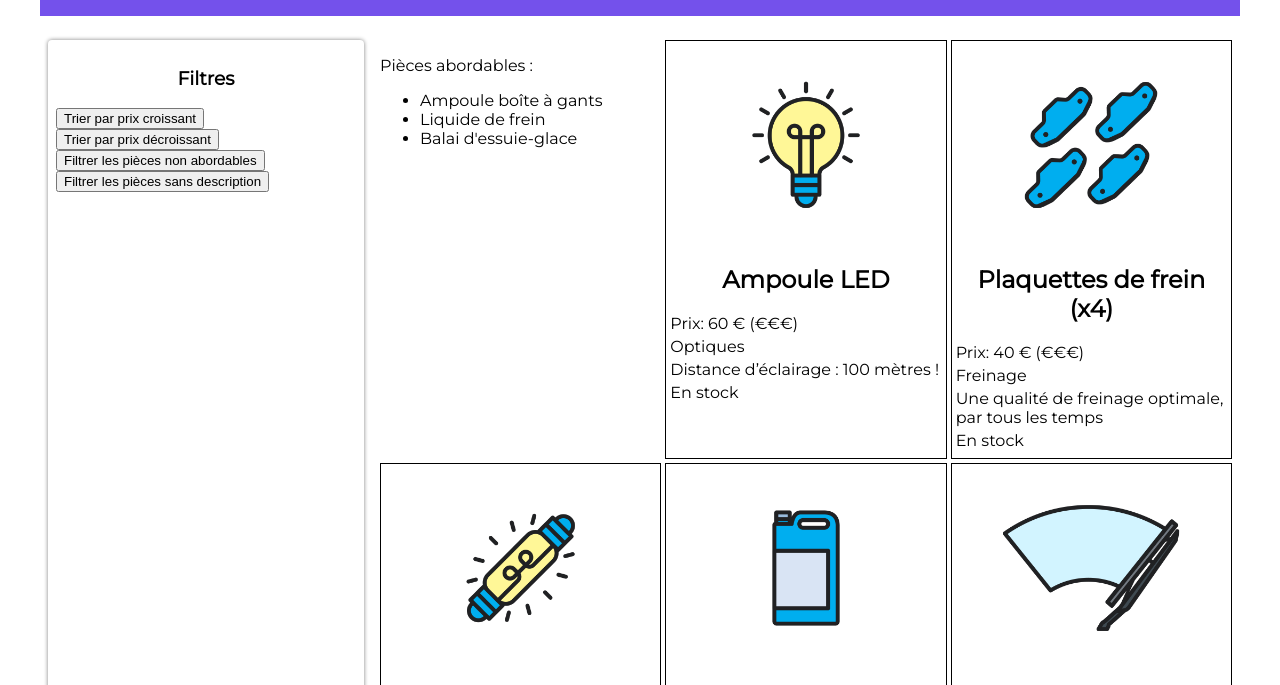
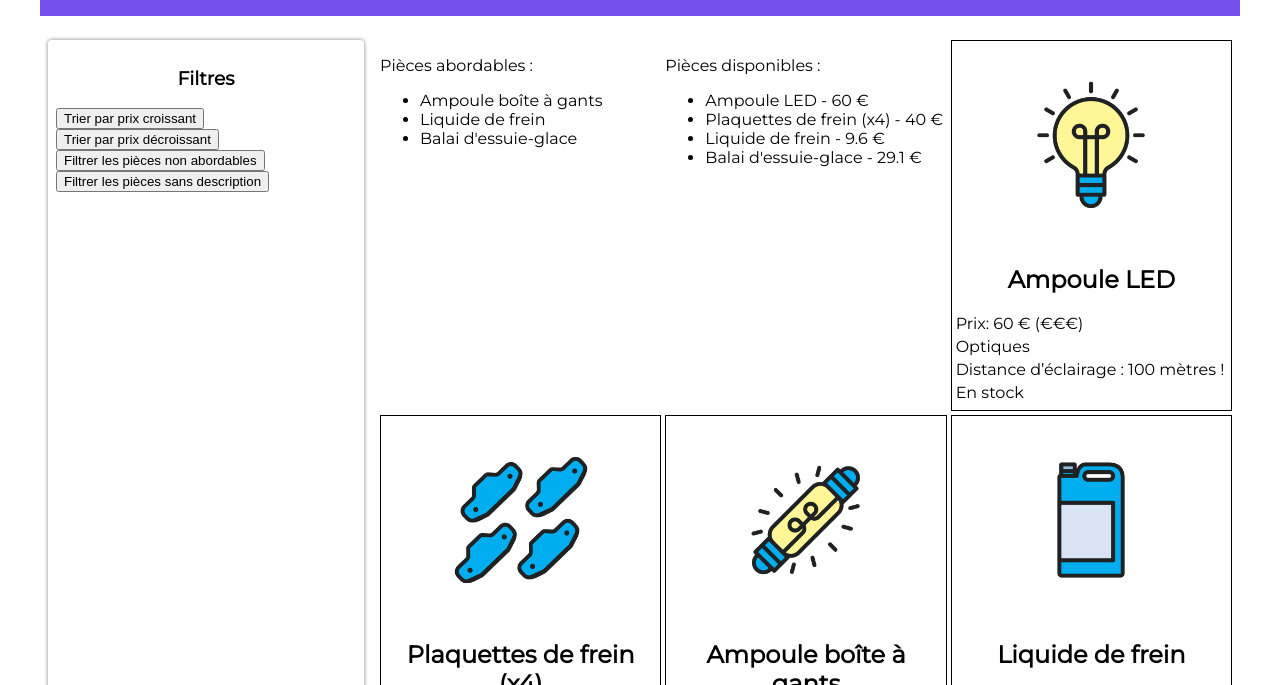
Before and after one commit to Czrentin/Les-bonnes-pi-ces, a website: page index.html in a window 1280 px wide. Shown: the part 98-783 px from the top of the page. Drawn offline with Linux system fonts and the light colour scheme.

Commit message:
Ajout partie avec les pièces disponibles et leur prix

```diff
--- a/index.html
+++ b/index.html
@@ -29,6 +29,9 @@
 				<div class="abordables">
 					<p>Pièces abordables :</p>
 				</div>
+				<div class="disponibles">
+					<p>Pièces disponibles :</p>
+				</div>
 			</section>
 		</main>
 	</body>
--- a/pieces.js
+++ b/pieces.js
@@ -62,6 +62,16 @@ boutonDecroissant.addEventListener("click", function () {
      console.log(piecesOrdonnees);
 });
 
+// Création bouton pieces sans description
+const boutonNoDescription = document.querySelector(".btn-nodesc");
+
+boutonNoDescription.addEventListener("click", function () {
+    const piecesFiltrees = pieces.filter(function (piece) {
+        return piece.description
+    });
+    console.log(piecesFiltrees)
+});
+
 // Création filtre pour les pièces de -35€
 const boutonFiltrer = document.querySelector(".btn-filtrer");
 // CREATION du filtre avec la fonction "filter"
@@ -72,7 +82,7 @@ boutonFiltrer.addEventListener("click", function () {
    console.log(piecesFiltrees)
 });
 
-// CREATION nouvel tableau avec uniquement le nom des pièces
+// CREATION tableau avec uniquement le nom des pièces via une fonction lambda
 const noms = pieces.map(piece => piece.nom);
 // Tri des pièces dont le prix est de plus de 35€ "dites pas abordables"
 for(let i = pieces.length -1 ; i >= 0; i--){
@@ -93,12 +103,24 @@ for(let i=0; i < noms.length ; i++){
 document.querySelector('.abordables')
    .appendChild(abordablesElements)
 
-// Création bouton pieces sans description
-const boutonNoDescription = document.querySelector(".btn-nodesc");
+// CREATION tableaux avec uniquement le nom et uniquement le prix
+const nomsDisponibles = pieces.map(piece => piece.nom);
+const prixDisponibles = pieces.map(piece => piece.prix);
 
-boutonNoDescription.addEventListener("click", function () {
-    const piecesFiltrees = pieces.filter(function (piece) {
-        return piece.description
-    });
-    console.log(piecesFiltrees)
-});
+// Boucle pour vérifier si une pièce est disponible ou non et donc l'enlever des 2 tableaux juste au dessus
+for(let i = pieces.length -1 ; i >= 0; i--){
+    if(pieces[i].disponibilite === false){
+        nomsDisponibles.splice(i,1);
+        prixDisponibles.splice(i,1);
+    }
+}
+// Creation d'une liste
+const disponiblesElement = document.createElement('ul');
+// Boucle pour faire afficher les produits disponibles et leur prix
+for(let i=0 ; i < nomsDisponibles.length ; i++){
+    const nomElement = document.createElement('li');
+    nomElement.innerText = `${nomsDisponibles[i]} - ${prixDisponibles[i]} €`;
+    disponiblesElement.appendChild(nomElement);
+}
+// Rattachement à la div .disponibles
+document.querySelector('.disponibles').appendChild(disponiblesElement);
```
